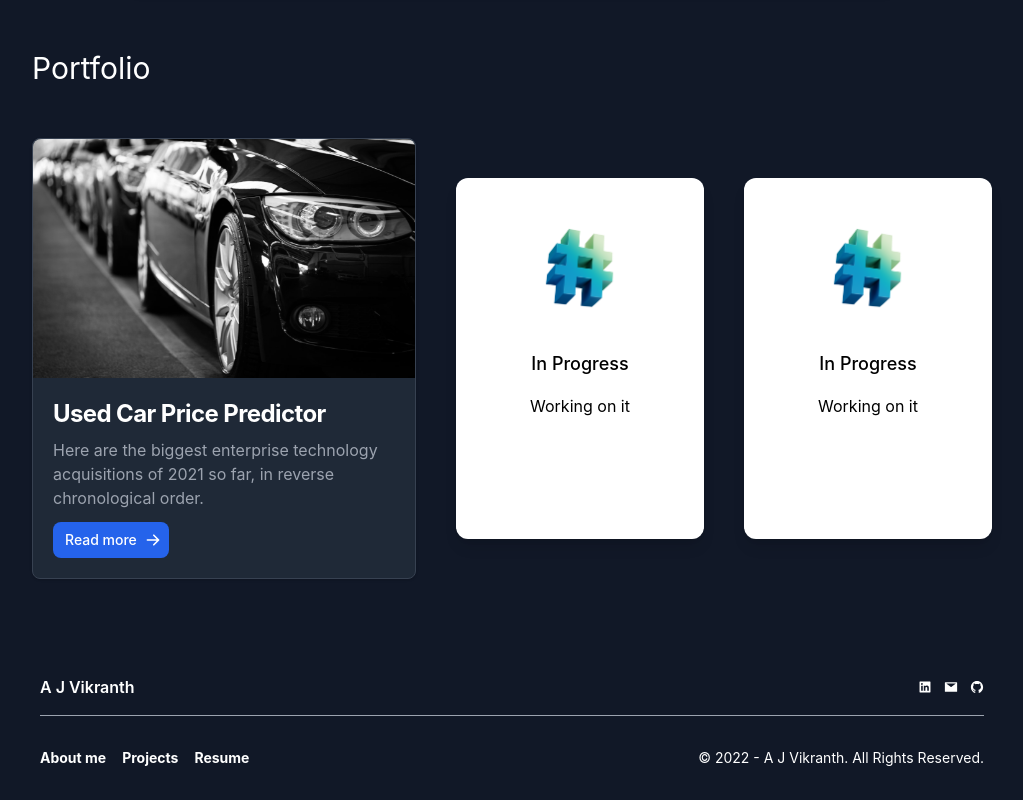
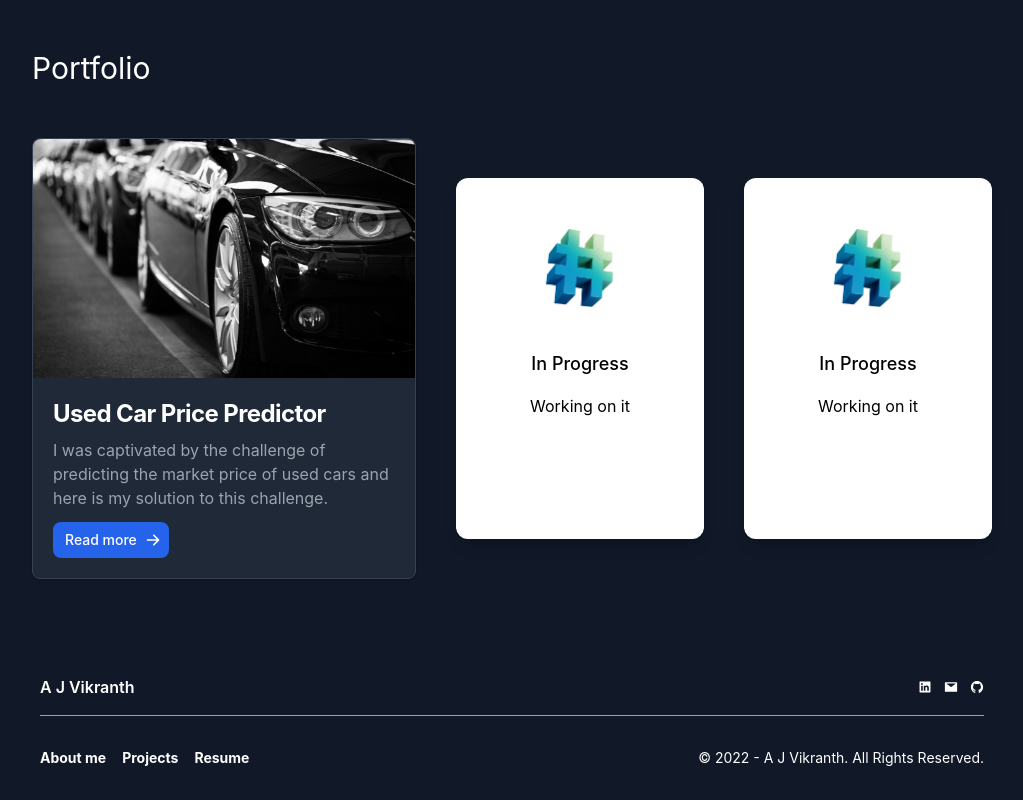
Before and after one commit to ajvikranth/my-website, a Next.js app: page / in a window 1280 px wide. Shown: the part 2266-3066 px from the top of the page, without its empty margins (128-1151 px from the left). Built offline with nearby package versions, Linux system fonts and the light colour scheme.

Commit message:
changing p1 intro

```diff
--- a/components/Project/index.js
+++ b/components/Project/index.js
@@ -23,7 +23,7 @@ const Project = () => {
                     <Link href="/p1">
                         <h5 className="mb-2 text-2xl font-bold tracking-tight text-gray-900 dark:text-white">Used Car Price Predictor</h5>
                     </Link>
-                    <p className="mb-3 font-normal text-gray-700 dark:text-gray-400">Here are the biggest enterprise technology acquisitions of 2021 so far, in reverse chronological order.</p>
+                    <p className="mb-3 font-normal text-gray-700 dark:text-gray-400">I was captivated by the challenge of predicting the market price of used cars and here is my solution to this challenge.</p>
                     <Link href="/p1" className="inline-flex items-center px-3 py-2 text-sm font-medium text-center text-white bg-blue-700 rounded-lg hover:bg-blue-800 focus:ring-4 focus:outline-none focus:ring-blue-300 dark:bg-blue-600 dark:hover:bg-blue-700 dark:focus:ring-blue-800">
                         Read more
                         <svg aria-hidden="true" className="w-4 h-4 ml-2 -mr-1" fill="currentColor" viewBox="0 0 20 20" xmlns="http://www.w3.org/2000/svg"><path fill-rule="evenodd" d="M10.293 3.293a1 1 0 011.414 0l6 6a1 1 0 010 1.414l-6 6a1 1 0 01-1.414-1.414L14.586 11H3a1 1 0 110-2h11.586l-4.293-4.293a1 1 0 010-1.414z" clip-rule="evenodd"></path></svg>
```
Also changed, not shown: 1 other file (tests, documents, lock files or other folders).
